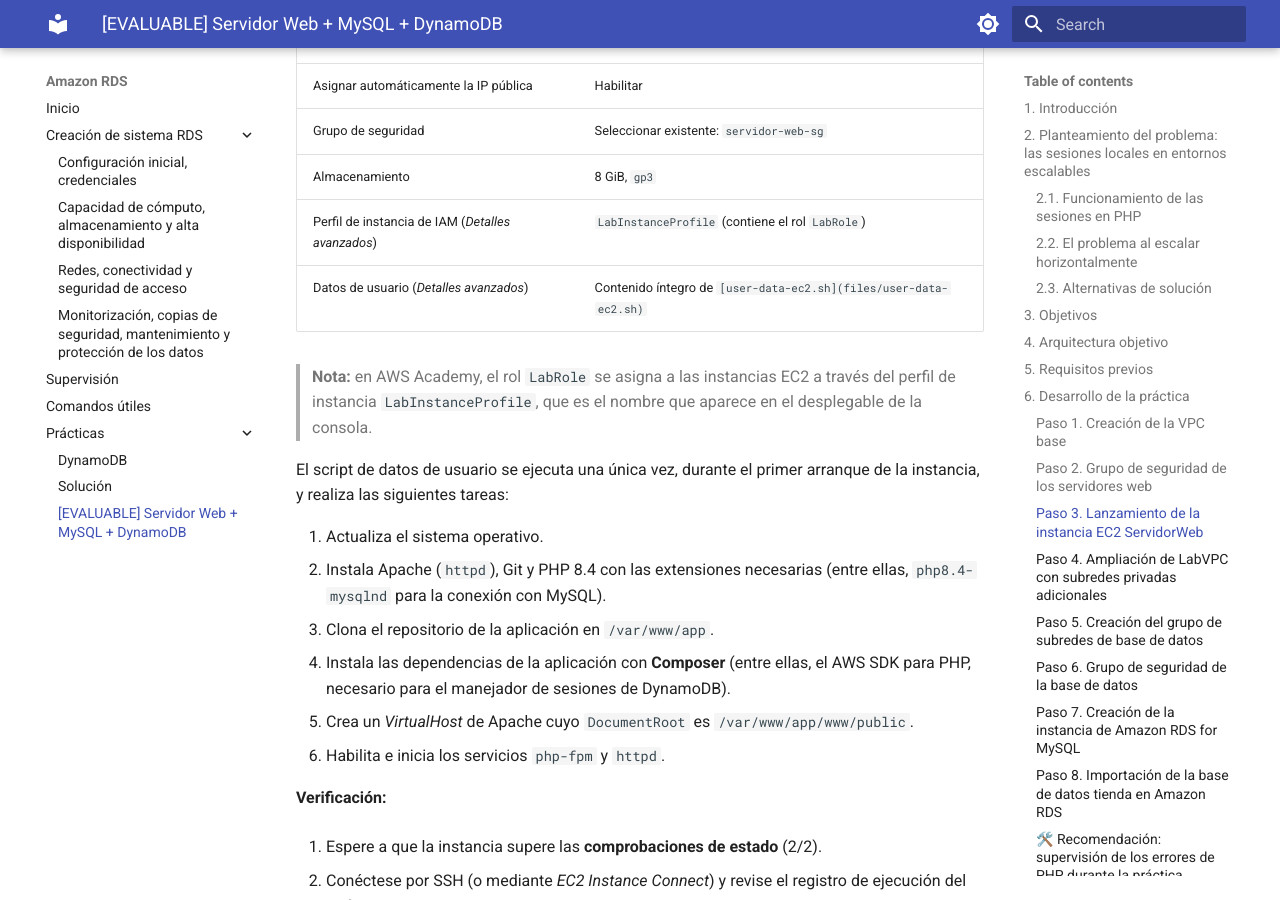
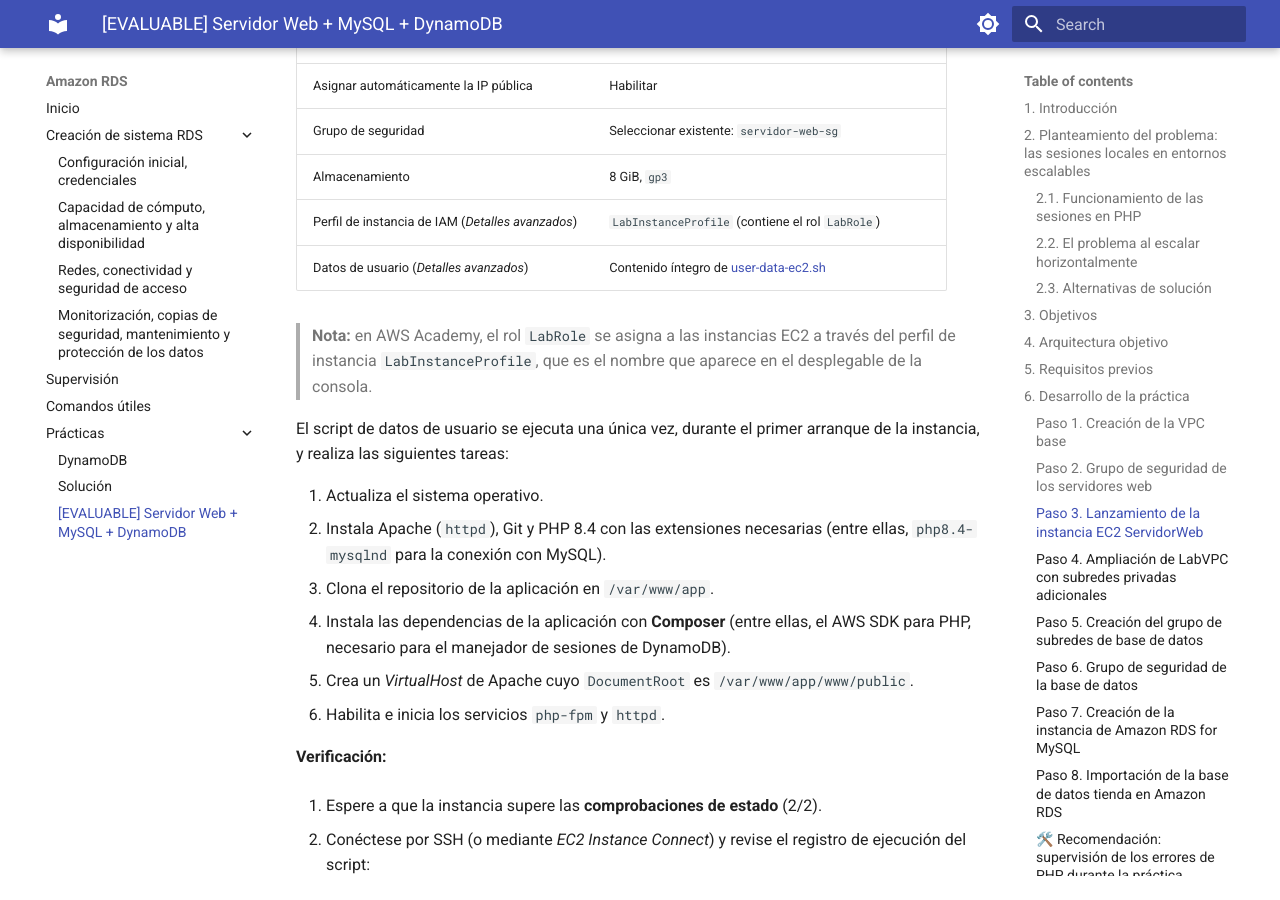
Before and after one commit to rgcenteno/ABDAN-UD4-RDS, an MkDocs documentation site: the page built from docs/practica-rds-dynamodb-sesiones.md, in a window 1280 px wide and 900 px high, scrolled down 7755 px. Built offline with MkDocs 1.6.1 and Material for MkDocs 9.7.7, drawn with Linux system fonts in a browser that asks for light colours.

Commit message:
Fix enlace script ec2

```diff
--- a/docs/practica-rds-dynamodb-sesiones.md
+++ b/docs/practica-rds-dynamodb-sesiones.md
@@ -181,19 +181,19 @@
 
 Desde **EC2 → Instancias → Lanzar instancias**, configure la instancia como se indica:
 
-| Parámetro                                         | Valor                                                             |
-| ------------------------------------------------- | ----------------------------------------------------------------- |
-| Nombre                                            | `ServidorWeb`                                                     |
-| AMI                                               | **Amazon Linux 2023** (valor por defecto de *Amazon Linux*)       |
-| Tipo de instancia                                 | `t3.micro`                                                        |
-| Par de claves                                     | `vockey`                                                          |
-| VPC                                               | `LabVPC`                                                          |
-| Subred                                            | `PublicSubnet`                                                    |
-| Asignar automáticamente la IP pública             | Habilitar                                                         |
-| Grupo de seguridad                                | Seleccionar existente: `servidor-web-sg`                          |
-| Almacenamiento                                    | 8 GiB, `gp3`                                                      |
-| Perfil de instancia de IAM (*Detalles avanzados*) | `LabInstanceProfile` (contiene el rol `LabRole`)                  |
-| Datos de usuario (*Detalles avanzados*)           | Contenido íntegro de `[user-data-ec2.sh](files/user-data-ec2.sh)` |
+| Parámetro                                         | Valor                                                           |
+| ------------------------------------------------- | --------------------------------------------------------------- |
+| Nombre                                            | `ServidorWeb`                                                   |
+| AMI                                               | **Amazon Linux 2023** (valor por defecto de *Amazon Linux*)     |
+| Tipo de instancia                                 | `t3.micro`                                                      |
+| Par de claves                                     | `vockey`                                                        |
+| VPC                                               | `LabVPC`                                                        |
+| Subred                                            | `PublicSubnet`                                                  |
+| Asignar automáticamente la IP pública             | Habilitar                                                       |
+| Grupo de seguridad                                | Seleccionar existente: `servidor-web-sg`                        |
+| Almacenamiento                                    | 8 GiB, `gp3`                                                    |
+| Perfil de instancia de IAM (*Detalles avanzados*) | `LabInstanceProfile` (contiene el rol `LabRole`)                |
+| Datos de usuario (*Detalles avanzados*)           | Contenido íntegro de [user-data-ec2.sh](files/user-data-ec2.sh) |
 
 > **Nota:** en AWS Academy, el rol `LabRole` se asigna a las instancias EC2 a través del perfil de instancia `LabInstanceProfile`, que es el nombre que aparece en el desplegable de la consola.
 
```
